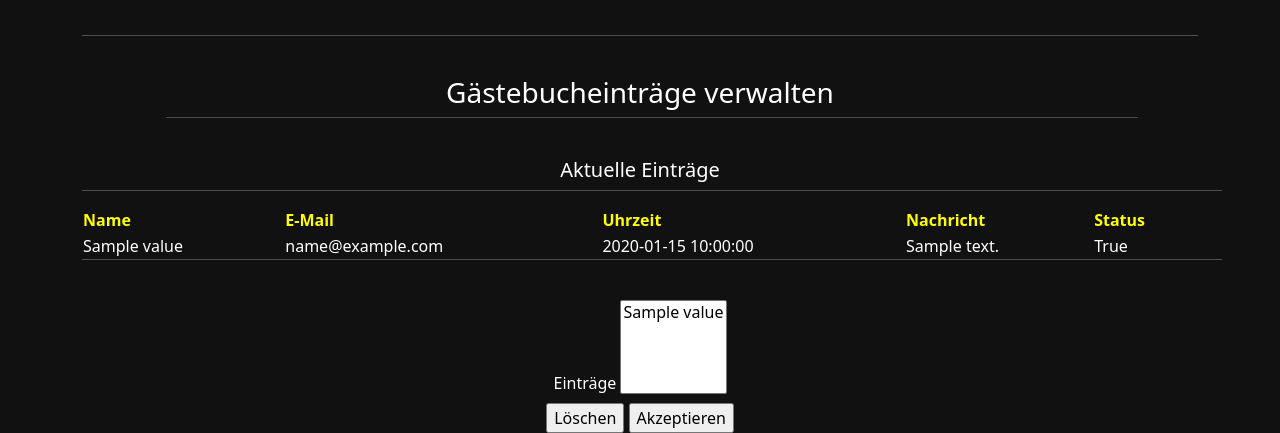
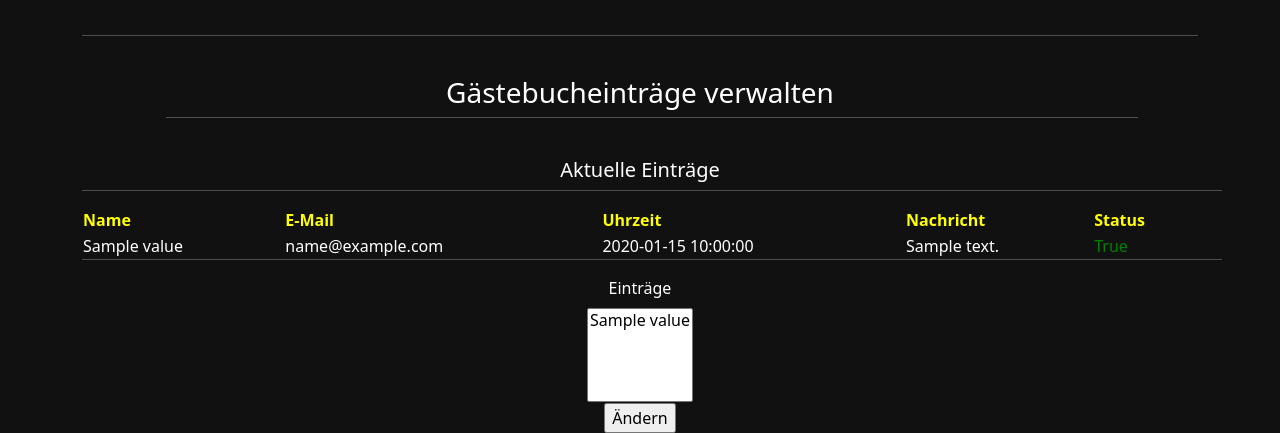
Before and after one commit to sera619/Leopard-HP, a Flask app: template leos/templates/control.html in a window 1280 px wide. Shown: the part 488-921 px from the top of the page. Run offline with Flask 2, Linux system fonts and the light colour scheme; the template is opened without the code that fills it: most values are stand-ins (such as "Sample title", 1, 10 or a date in 2020); some libraries are stand-ins or nearby versions.

Commit message:
add color green/red to gb entry status

```diff
--- a/leos/templates/control.html
+++ b/leos/templates/control.html
@@ -75,7 +75,11 @@
                             <td>{{ value['message_email'] }}</td>
                             <td>{{ value['message_time'] }}</td>
                             <td>{{ value['message'] }}</td>
-                            <td>{{ value['message_status']}}</td>
+                            {% if value['message_status'] == "True" %}
+                            <td style="color: green;">{{ value['message_status']}}</td>
+                            {% else %}
+                            <td style ="color: red;">{{ value['message_status'] }}</td>
+                            {% endif %}
                         </tr>
                         {% endfor %}
                     </table>
@@ -85,17 +89,16 @@
             </div>
             <div class="col">
 
+                <label for="gb-list">Einträge</label>
                 <br>
-                <label for="gb-list">Einträge</label>
                 <select multiple name="gb-list" id="gb-list">
 
                     {% for message, value in messages_dict.items() %}
-                    <option value="{{ value['message_name'] }}">{{ value['message_name'] }}</option>
+                    <option name="gb_entry" value="{{ value['message_name'] }}">{{ value['message_name'] }}</option>
                     {% endfor %}
                 </select>
                 <br>
-                <input type="button" value="Löschen">
-                <input type="button" value="Akzeptieren">
+                <input type="submit" value="Ändern">
             </div>
         </div>
     </form>
```
